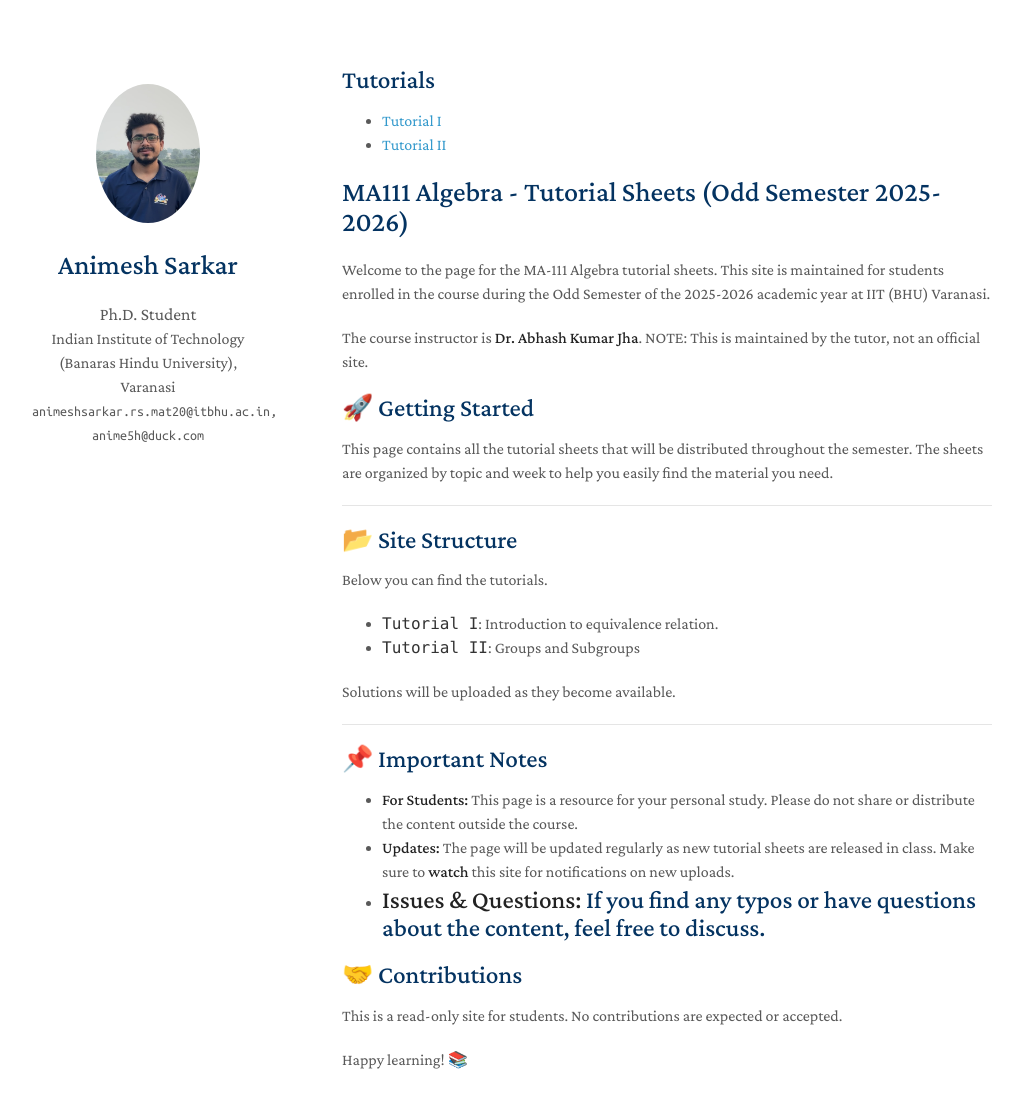
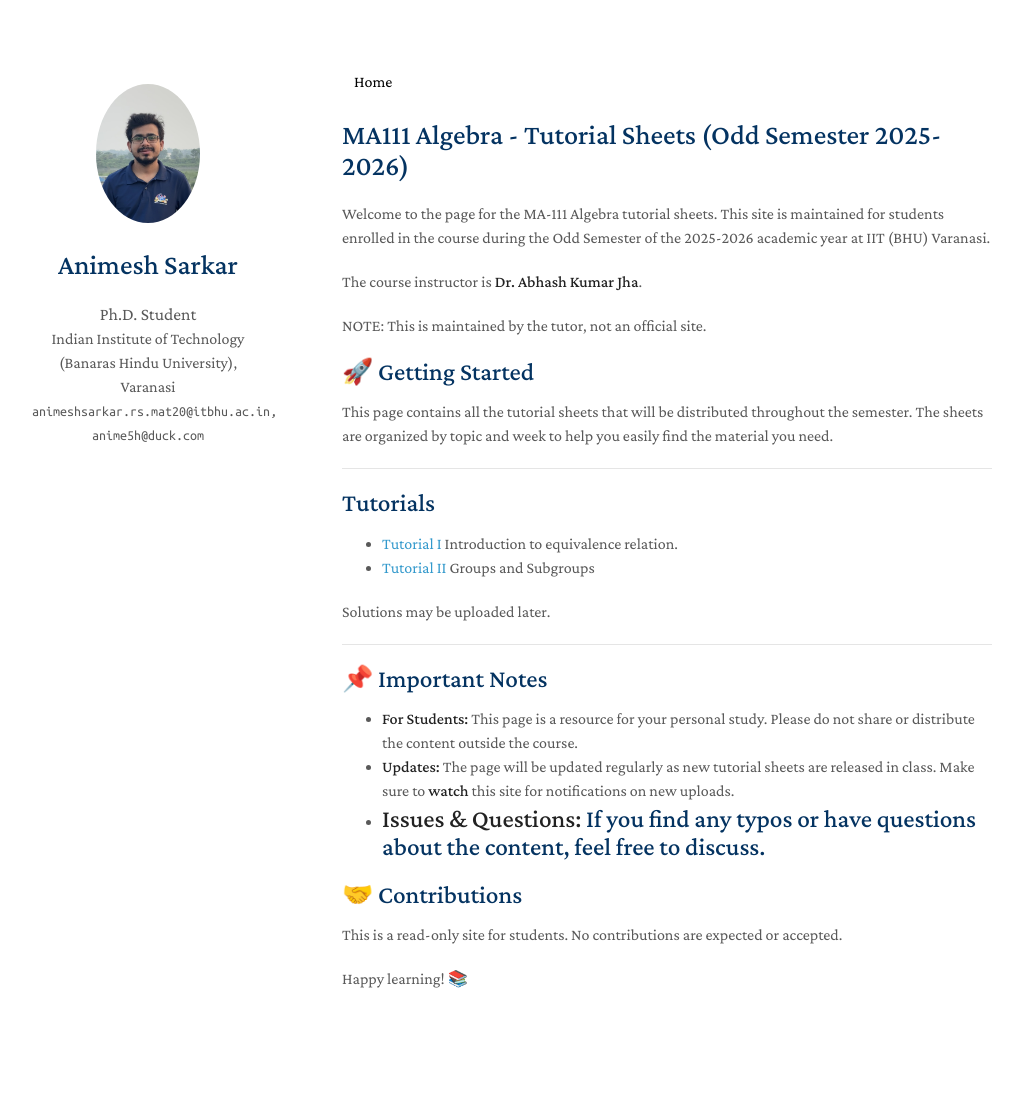
Before and after one commit to 4nimesh/4nimesh.github.io, a Jekyll site: the page built from ma111.md, in a window 1280 px wide and 1166 px high. Shown: the top 1108 px of the window, without its empty margins (128-1151 px from the left). Built offline with Jekyll 4.4.1, drawn with Linux system fonts in a browser that asks for light colours; a style sheet for code colours, icons or effects is not loaded.

Commit message:
Update ma111.md

```diff
--- a/ma111.md
+++ b/ma111.md
@@ -3,15 +3,41 @@ title: Courses taken
 layout: homepage
 filename: ma111.md
 ---
-## Tutorials
-- [Tutorial I](./assets/ma111/Tutorial_I.pdf)
-- [Tutorial II](./assets/ma111/Tutorial_II.pdf)
+
+<style>
+.adaptive-button {
+  display: inline-block;
+  padding: 6px 12px;
+  background-color: transparent;
+  text-decoration: none;
+  border-radius: 4px;
+  transition: color 0.3s ease;
+}
+
+/* Light mode */
+@media (prefers-color-scheme: light) {
+  .adaptive-button {
+    color: black;
+  }
+}
+
+/* Dark mode */
+@media (prefers-color-scheme: dark) {
+  .adaptive-button {
+    color: white;
+  }
+}
+</style>
+
+<a href="./index" class="adaptive-button"> Home </a>
+
 
 # MA111 Algebra - Tutorial Sheets (Odd Semester 2025-2026)
 
 Welcome to the page for the MA-111 Algebra tutorial sheets. This site is maintained for students enrolled in the course during the Odd Semester of the 2025-2026 academic year at IIT (BHU) Varanasi.
 
 The course instructor is **Dr. Abhash Kumar Jha**.
+
 NOTE: This is maintained by the tutor, not an official site.
 
 ## 🚀 Getting Started
@@ -20,14 +46,11 @@ This page contains all the tutorial sheets that will be distributed throughout t
 
 ---
 
-## 📂 Site Structure
-Below you can find the tutorials.
+## Tutorials
+- [Tutorial I](./assets/ma111/Tutorial_I.pdf) Introduction to equivalence relation.
+- [Tutorial II](./assets/ma111/Tutorial_II.pdf) Groups and Subgroups
 
-* `Tutorial I`: Introduction to equivalence relation.
-* `Tutorial II`: Groups and Subgroups
-
-
-Solutions will be uploaded as they become available.
+Solutions may be uploaded later.
 
 ---
 
```
